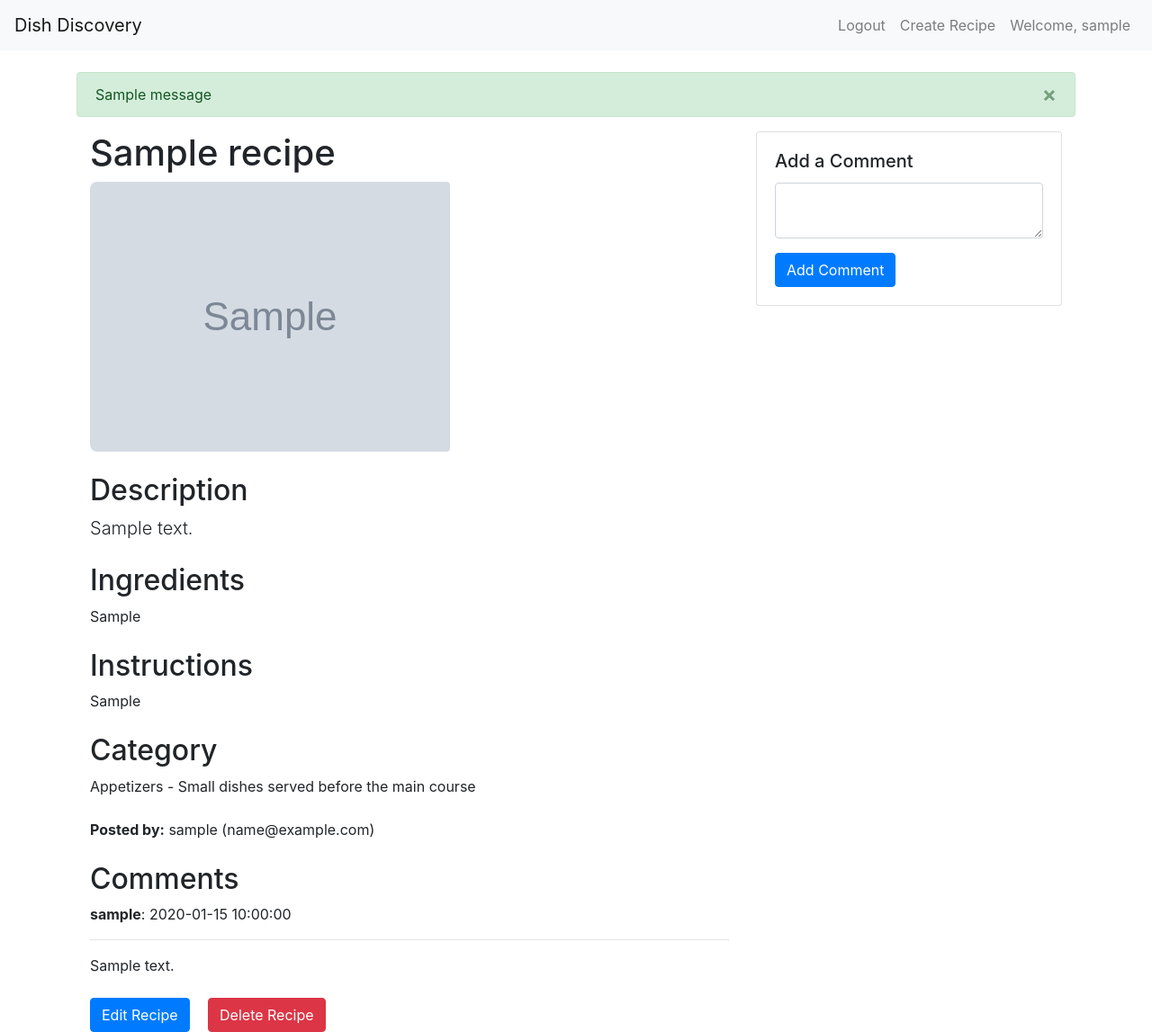
After one commit to stanly08/dish-discovery, a Flask app: template app/templates/recipe.html in a window 1280 px wide. The commit adds this page. Shown: the whole page at 90% size. Run offline with Flask 3, Linux system fonts and the light colour scheme; the template is opened without the code that fills it: values that come from a table or form of the project are taken from there, others are empty; a user stored in the database is signed in; tables that the repository leaves empty hold one stand-in row (values such as "Sample post"); grey boxes marked "Sample" are stand-in pictures; one stand-in notice (Sample message) is shown; some libraries are stand-ins or nearby versions.

Commit message:
created the recipe page

```diff
--- a/app/__init__.py
+++ b/app/__init__.py
@@ -1,7 +1,7 @@
 """
 File for the app package.
 """
-from flask import Flask
+from flask import Flask, Markup
 from flask_sqlalchemy import SQLAlchemy
 from flask_migrate import Migrate
 from flask_login import LoginManager
@@ -37,6 +37,12 @@ def create_app(config_class=None):
     def load_user(user_id):
         return User.query.get(int(user_id))
 
+    """Register custom Jinja filter"""
+    @app.template_filter('nl2br')
+    def nl2br_filter(s):
+        return Markup.escape(s).replace('\n', Markup('<br>\n'))
+
+
     """Import the blueprints."""
     from app.routes.home import home_bp
     from app.routes.recipe import recipe_bp
--- a/app/models/comment.py
+++ b/app/models/comment.py
@@ -54,7 +54,9 @@ class Comment(BaseModel, db.Model):
         """This is a dict representation of the comments"""
         return {
             'id': self.id,
-            'text': self.content,
+            'content': self.content,
             'user_id': self.user_id,
-            'recipe_id': self.recipe_id
+            'recipe_id': self.recipe_id,
+            'user': self.user.to_dict() if self.user else None,
+            'created_at': self.created_at,
         }
--- a/app/models/recipe.py
+++ b/app/models/recipe.py
@@ -30,8 +30,8 @@ class Recipe(BaseModel, db.Model):
     category_id = Column(Integer, ForeignKey('recipecategories.id'), nullable=True)
     views = Column(Integer, default=0)
 
-    comments = relationship('Comment', backref='recipe', lazy=True)
-    savedrecipes = relationship('SavedRecipe', backref='recipe', lazy=True)
+    comments = relationship('Comment', backref='recipe', lazy=True, cascade='all, delete-orphan')
+    savedrecipes = relationship('SavedRecipe', backref='recipe', lazy=True, cascade='all, delete-orphan')
 
     def __init__(self,
                  title,
--- a/app/routes/update_recipe.py
+++ b/app/routes/update_recipe.py
@@ -1,6 +1,6 @@
 from flask import Blueprint, request, jsonify, render_template, url_for, current_app
 from flask_login import login_required, current_user
-from app.models import Recipe
+from app.models import Recipe, Category
 from app import db, Config
 from werkzeug.utils import secure_filename
 import os
--- /dev/null
+++ b/app/static/css/recipe.css
@@ -0,0 +1,37 @@
+.fixed-image {
+  width: 100%;
+  max-height: 300px;
+  overflow: hidden;
+  border-radius: 8px;
+}
+
+.fixed-image img {
+  display: block;
+  max-width: 100%;
+  height: auto;
+  border-radius: 8px;
+}
+
+.fixed-image svg {
+  display: block;
+  width: 100%;
+  height: auto;
+}
+
+.comment {
+  border-bottom: 1px solid #ccc;
+  padding-bottom: 10px;
+}
+
+.comment:last-child {
+  border-bottom: none;
+}
+
+.comment strong {
+  color: #007bff;
+}
+
+.comment hr {
+  margin-top: 10px;
+  margin-bottom: 10px;
+}
--- a/app/templates/base.html
+++ b/app/templates/base.html
@@ -5,6 +5,7 @@
     <meta name="viewport" content="width=device-width, initial-scale=1, shrink-to-fit=no" />
     <title>{% block title %}Dish Discovery{% endblock %}</title>
     <link href="https://stackpath.bootstrapcdn.com/bootstrap/4.5.2/css/bootstrap.min.css" rel="stylesheet" />
+    <link rel="stylesheet" href="../static/css/recipe.css " />
   </head>
   <body>
     <nav class="navbar navbar-expand-lg navbar-light bg-light">
--- a/app/templates/create_recipe.html
+++ b/app/templates/create_recipe.html
@@ -41,7 +41,6 @@
 
   document.getElementById("recipeForm").addEventListener("submit", function (event) {
     event.preventDefault();
-
     const formData = new FormData(this);
 
     fetch("/new_recipe", {
--- /dev/null
+++ b/app/templates/error.html
@@ -0,0 +1,4 @@
+{% extends "base.html" %} {% block title %}Error - Dish Discovery{% endblock %} {% block content %}
+<h1>Error</h1>
+<p>{{ message }}</p>
+{% endblock %
--- /dev/null
+++ b/app/templates/recipe.html
@@ -0,0 +1,68 @@
+{% extends "base.html" %} {% block title %} Recipe - Dish Discovery {% endblock %} {% block content %}
+<div class="container">
+  <div class="row">
+    <div class="col-md-8">
+      <h1>{{ recipe.title }}</h1>
+      <div class="mb-4">
+        <div class="fixed-image">
+          <img src="{{ recipe.image_url }}" alt="Recipe Image" class="img-fluid rounded" />
+        </div>
+      </div>
+      <div class="mb-4">
+        <h2>Description</h2>
+        <p class="lead">{{ recipe.description | safe | nl2br }}</p>
+      </div>
+      <div class="mb-4">
+        <h2>Ingredients</h2>
+        <p>{{ recipe.ingredients | safe | nl2br }}</p>
+      </div>
+      <div class="mb-4">
+        <h2>Instructions</h2>
+        <p>{{ recipe.instructions | safe | nl2br }}</p>
+      </div>
+      <div class="mb-4">
+        <h2>Category</h2>
+        <p>{{ recipe.category.name }} - {{ recipe.category.description }}</p>
+      </div>
+      <div class="mb-4"><strong>Posted by:</strong> {{ recipe.user.username }} ({{ recipe.user.email }})</div>
+
+      <h2>Comments</h2>
+      {% if recipe.comments %}
+      <ul class="list-unstyled">
+        {% for comment in recipe.comments %}
+        <li class="mb-3">
+          <strong>{{ comment.user.username }}</strong>: {{ comment.created_at.strftime('%Y-%m-%d %H:%M:%S') }}
+          <hr />
+          <p>{{ comment.content | safe | nl2br }}</p>
+        </li>
+        {% endfor %}
+      </ul>
+      {% else %}
+      <p>No comments yet.</p>
+      {% endif %} {% if current_user.is_authenticated and current_user.id == recipe.user_id %}
+      <div class="mt-4">
+        <a href="{{ url_for('recipe.edit_recipe', recipe_id=recipe.id) }}" class="btn btn-primary mr-3">Edit Recipe</a>
+        <form action="{{ url_for('recipe.delete_recipe', recipe_id=recipe.id) }}" method="post" style="display: inline">
+          <button type="submit" class="btn btn-danger">Delete Recipe</button>
+        </form>
+      </div>
+      {% endif %}
+    </div>
+    {% if current_user.is_authenticated %}
+    <div class="col-md-4">
+      <div class="card">
+        <div class="card-body">
+          <h5 class="card-title">Add a Comment</h5>
+          <form action="{{ url_for('recipe.add_comment', recipe_id=recipe.id) }}" method="post">
+            <div class="form-group">
+              <textarea class="form-control" name="content" required></textarea>
+            </div>
+            <button type="submit" class="btn btn-primary">Add Comment</button>
+          </form>
+        </div>
+      </div>
+    </div>
+    {% endif %}
+  </div>
+</div>
+{% endblock %}
```
Also changed, not shown: app/routes/__init__.py (deleted, +0 -20 lines), app/routes/recipe.py (+39 -8 lines), app/templates/edit_recipe.html (added, +37 -0 lines), app/static/uploads/Passport.jpg (added).
